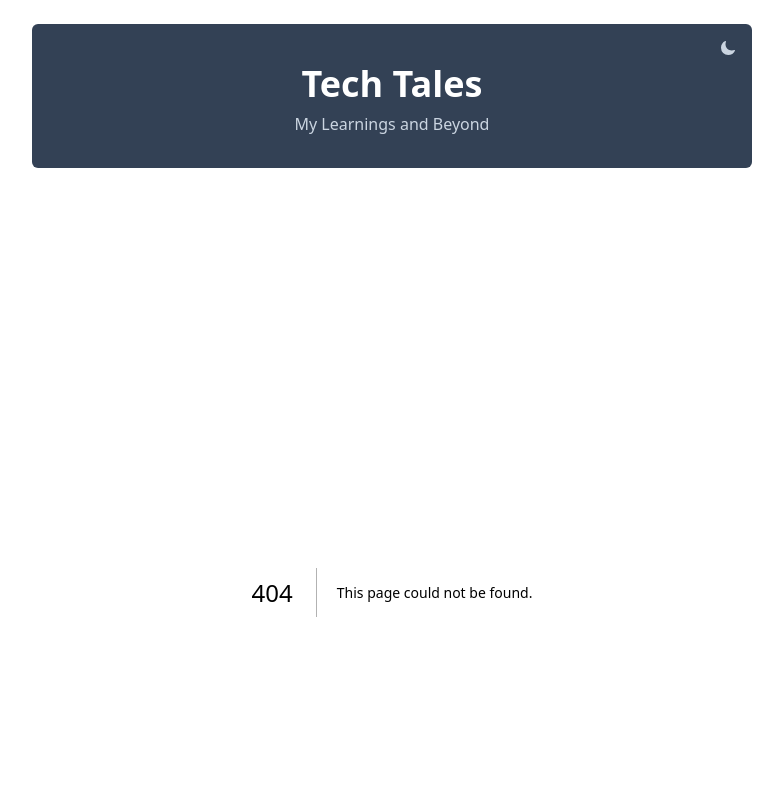
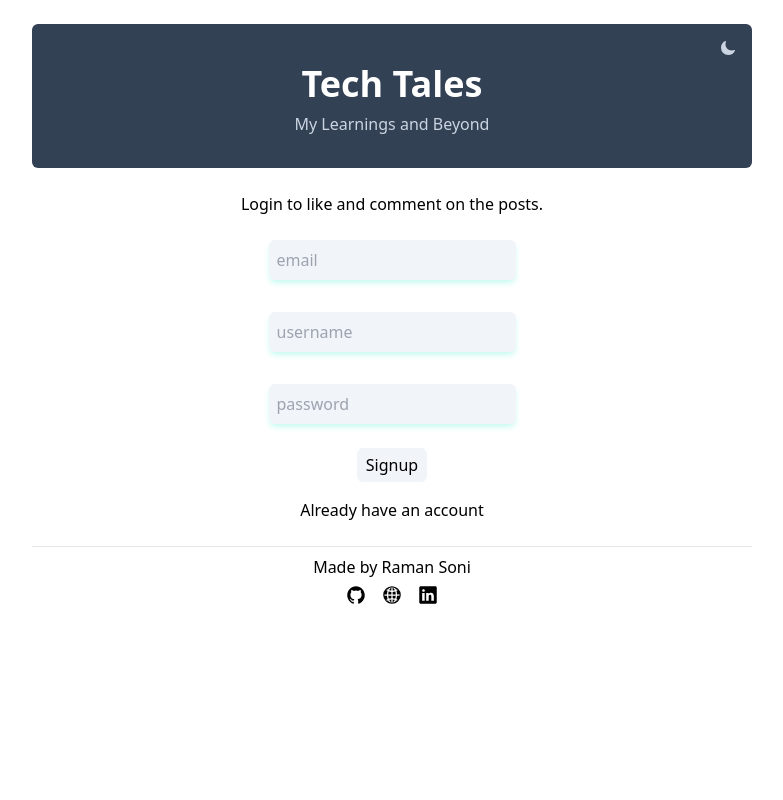
Before and after one commit to RmnSoni/personal-blogs, a Next.js app: page /signup in a window 1280 px wide. Before the commit this address had no page. Shown: the top 800 px of the page, without its empty margins (248-1031 px from the left). Built offline with nearby package versions, Linux system fonts and the light colour scheme.

Commit message:
added singup and login page

```diff
--- /dev/null
+++ b/src/app/login/page.tsx
@@ -0,0 +1,56 @@
+"use client";
+import Link from "next/link";
+import React, { useState } from "react";
+
+function LoginPage() {
+
+  const [user, setUser] = useState({
+    username: "",
+    password: "",
+    email: "",
+  });
+  const handleLogin = () => {}
+
+  return (
+    <div className="flex flex-col justify-center text-center px-4 gap-4 ">
+      <h2>Login to like and comment on the posts. </h2>
+      <input
+        className="  rounded-md p-2 mx-auto my-2
+      bg-slate-100 dark:bg-slate-800 bg-opacity-100
+    shadow-md shadow-teal-200 dark:shadow-teal-800"
+        type="email"
+        placeholder="email"
+        value={user.email}
+        onChange={(e) => setUser({ ...user, email: e.target.value })}
+        required
+      />
+      <input
+        className="  rounded-md p-2 mx-auto my-2
+        bg-slate-100 dark:bg-slate-800 bg-opacity-100
+      shadow-md shadow-teal-100 dark:shadow-teal-800"
+        type="password"
+        placeholder="password"
+        value={user.password}
+        onChange={(e) => setUser({ ...user, password: e.target.value })}
+        required
+      />
+      <button className="mx-auto  rounded-md px-2 py-1
+       bg-slate-100
+       dark:bg-slate-800
+       border border-transparent hover:border-inherit
+      hover:shadow-md shadow-teal-100 dark:shadow-teal-800"
+      onClick={handleLogin}>
+        Login
+      </button>
+
+        <Link
+          href="/signup"
+          className="hover:font-semibold dark:hover:text-teal-400 hover:text-teal-700"
+        >
+          Create an account
+        </Link>
+    </div>
+  );
+}
+
+export default LoginPage;
--- /dev/null
+++ b/src/app/signup/page.tsx
@@ -0,0 +1,69 @@
+"use client";
+import Link from "next/link";
+import React, { useState } from "react";
+
+function SignupPage() {
+
+  const [user, setUser] = useState({
+    username: "",
+    password: "",
+    email: "",
+  });
+  const handleSignIn = () => {}
+
+  return (
+    <div className="flex flex-col justify-center text-center px-4 gap-4 ">
+      <h2>Login to like and comment on the posts. </h2>
+      <input
+        className="  rounded-md p-2 mx-auto my-2
+      bg-slate-100 dark:bg-slate-800 bg-opacity-100
+    shadow-md shadow-teal-100 dark:shadow-teal-800"
+        type="email"
+        placeholder="email"
+        value={user.email}
+        onChange={(e) => setUser({ ...user, email: e.target.value })}
+        required
+      />
+         <input
+      className="  rounded-md p-2 mx-auto my-2
+    bg-slate-100 dark:bg-slate-800 bg-opacity-100
+  shadow-md shadow-teal-100 dark:shadow-teal-800"
+      type="username"
+      placeholder="username"
+      value={user.username}
+      onChange={(e) => setUser({ ...user, username: e.target.value })}
+      required
+    />
+
+      <input
+        className="  rounded-md p-2 mx-auto my-2
+        bg-slate-100 dark:bg-slate-800 bg-opacity-100
+      shadow-md shadow-teal-100 dark:shadow-teal-800"
+        type="password"
+        placeholder="password"
+        value={user.password}
+        onChange={(e) => setUser({ ...user, password: e.target.value })}
+        required
+      />
+
+
+      <button className="mx-auto  rounded-md px-2 py-1
+       bg-slate-100
+       dark:bg-slate-800
+       border border-transparent hover:border-inherit
+      hover:shadow-md shadow-teal-200 dark:shadow-teal-800"
+      onClick={handleSignIn}>
+        Signup
+      </button>
+
+        <Link
+          href="/login"
+          className="hover:font-semibold dark:hover:text-teal-400 hover:text-teal-700"
+        >
+          Already have an account
+        </Link>
+    </div>
+  );
+}
+
+export default SignupPage;
```
Also changed, not shown: src/db/MongoConfig.js (added).
